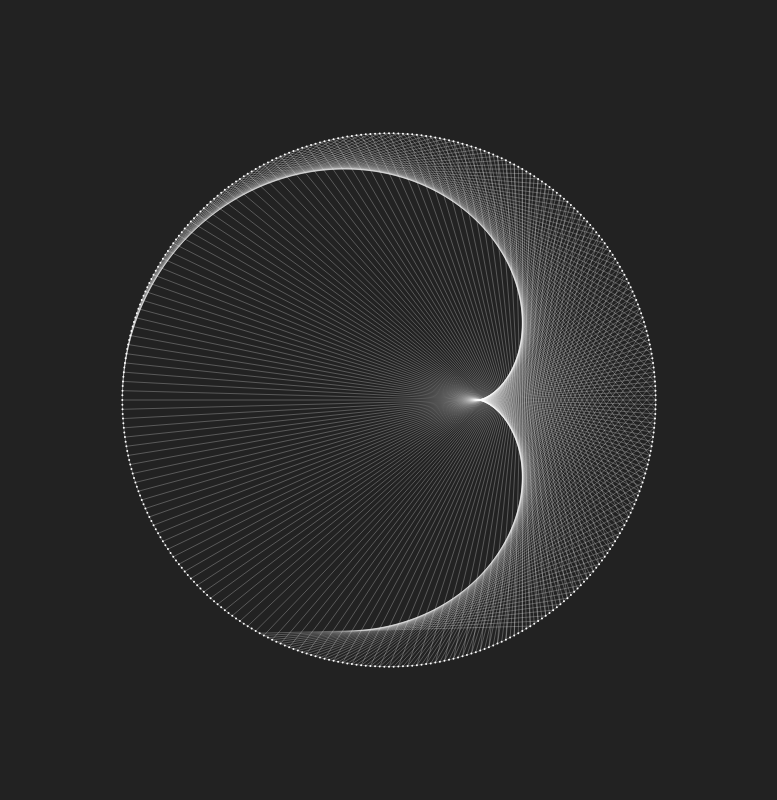
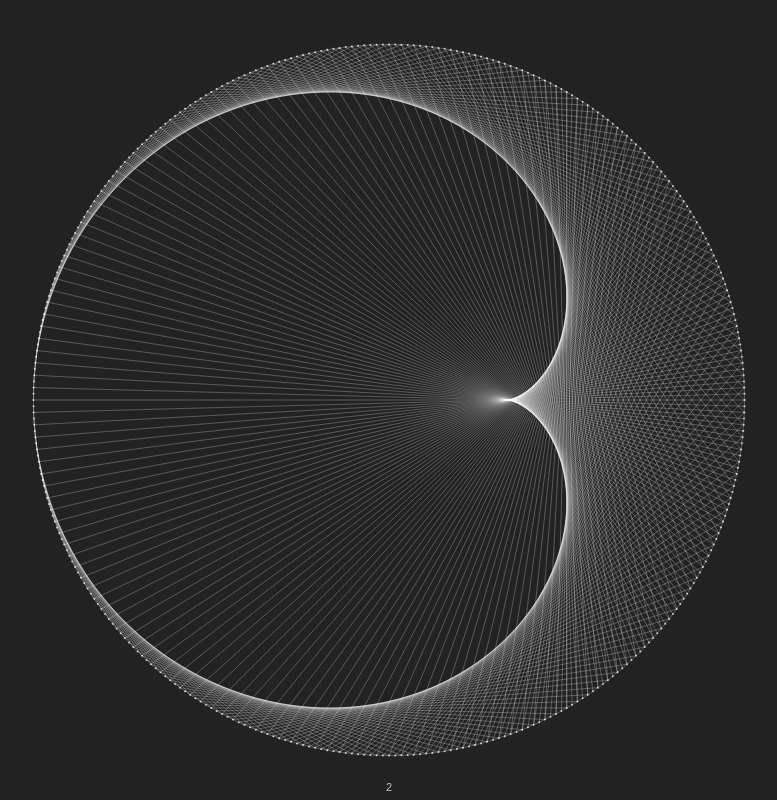
Before and after one commit to blizhinm/canvas-shenanigans, a plain HTML site: page canvas/times-tables/index.html in a window 1280 px wide. Shown: the whole page, without its empty margins (251-1028 px from the left). Drawn offline with Linux system fonts and the light colour scheme.

Commit message:
times-table: draw immediately + pixel ratio fix + control by mouse/keys

```diff
--- a/canvas/times-tables/index.html
+++ b/canvas/times-tables/index.html
@@ -5,10 +5,19 @@
   <meta name="viewport" content="width=device-width, initial-scale=1.0">
   <title>Times Tables</title>
   <link rel="stylesheet" href="../../assets/css/normalize.css">
+
+  <style>
+    #canvas {
+      width: 100%;
+      height: 100%;
+      max-width: 100%;
+      max-height: 100%;
+    }
+  </style>
 </head>
 <body>
 
-  <canvas id="canvas" width="100%" height="100%"></canvas>
+  <canvas id="canvas"></canvas>
 
 <script src="../../assets/js/helpers.js"></script>
 <script src="index.js"></script>
--- a/canvas/times-tables/index.js
+++ b/canvas/times-tables/index.js
@@ -4,7 +4,7 @@ let timeoutInterval;
 
 let canvas, ctx;
 let bgcol;
-let width, height;
+let width, height, pixelRatio;
 let framerate;
 
 let pointsAmount;
@@ -13,12 +13,13 @@ let r;
 
 const init = () => {
   noLoop = false;
-  noText = true;
+  noText = false;
   timeoutInterval = 3000;
   pointsAmount = 360;
 
-  width = window.innerWidth;
-  height = window.innerHeight;
+  pixelRatio = window.devicePixelRatio;
+  width = window.innerWidth * pixelRatio;
+  height = window.innerHeight * pixelRatio;
   framerate = 60;
 
   canvas = document.getElementById('canvas');
@@ -29,11 +30,11 @@ const init = () => {
   ctx = canvas.getContext('2d');
   ctx.fillStyle = bgcol;
   ctx.fillRect(0, 0, canvas.width, canvas.height);
-  ctx.font = '14px Arial';
+  ctx.font = `${11 * pixelRatio}px Arial`;
 
   points = [];
 
-  const fitScale = 3;
+  const fitScale = 2.25;
   const widthFit = width / fitScale;
   const heightFit = height / fitScale;
 
@@ -63,7 +64,7 @@ const create = () => {
 const render = () => {
   let currentNumber = 1;
   let currentMult = 2;
-  let currentPoint = points[currentNumber];
+  let [currentPoint] = points;
 
   let timeoutId = null;
 
@@ -71,42 +72,52 @@ const render = () => {
     ctx.fillStyle = bgcol;
     ctx.fillRect(0, 0, canvas.width, canvas.height);
 
-    ctx.strokeStyle = 'rgba(255,255,255,0.25)';
-    ctx.fillStyle = 'rgba(255,255,255,1)';
+    ctx.strokeStyle = 'rgba(255, 255, 255, 0.25)';
+    ctx.fillStyle = 'rgba(255, 255, 255, 0.75)';
 
     drawCircle(ctx, width / 2, height / 2, r);
 
     for (let i = 0; i < points.length; i += 1) {
       drawPoint(ctx, points[i].x, points[i].y, 1);
+
+      // draw immediately
+      const nextPoint = points[Math.floor((currentNumber * currentMult)) % pointsAmount];
+
+      drawLine(ctx, currentPoint.x, currentPoint.y, nextPoint.x, nextPoint.y);
+
+      currentNumber += 1;
+      currentPoint = points[currentNumber % pointsAmount];
+      //
     }
 
     if (noText) {
       return;
     }
 
-    ctx.fillText(`x * ${currentMult}`, width / 2, ((height / 2) + r) + 50);
+    const { width: textWidth, fontBoundingBoxAscent } = ctx.measureText(currentMult);
+
+    ctx.fillText(
+      currentMult,
+      (width / 2) - (textWidth / 2),
+      (((height / 2) + r) + fontBoundingBoxAscent) + (25 * pixelRatio),
+    );
   };
 
+  // draw each line by iteration
   const loop = () => {
-    if (noLoop) {
+    if (noLoop || timeoutId) {
       return;
     }
 
     if (currentNumber % pointsAmount === 0) {
-      if (timeoutId) {
-        return;
-      }
-
       timeoutId = setTimeout(() => {
         currentMult += 1;
         currentNumber = 1;
-        currentPoint = points[0];
+        [currentPoint] = points;
         timeoutId = null;
 
         start();
       }, timeoutInterval);
-
-      return;
     }
 
     const nextPoint = points[Math.floor((currentNumber * currentMult)) % pointsAmount];
@@ -118,7 +129,39 @@ const render = () => {
   };
 
   start();
-  setInterval(loop, 1000 / framerate);
+  // setInterval(loop, 1000 / framerate);
+
+  document.addEventListener('mousedown', (event) => {
+    const { clientX } = event;
+
+    if (clientX >= window.innerWidth / 2) {
+      currentMult += 1;
+    } else {
+      if (currentMult <= 0) {
+        return;
+      }
+
+      currentMult -= 1;
+    }
+
+    start();
+  });
+
+  window.addEventListener('keydown', (event) => {
+    const { code } = event;
+
+    if (code === 'ArrowRight') {
+      currentMult += 1;
+    } else if (code === 'ArrowLeft') {
+      if (currentMult <= 0) {
+        return;
+      }
+
+      currentMult -= 1;
+    }
+
+    start();
+  });
 };
 
 window.addEventListener('load', init);
```
